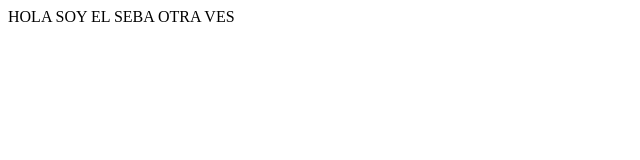
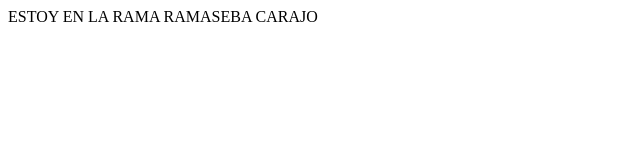
Before and after one commit to AraceliDC/Proyecto-3-API, a website: page index.html in a window 1280 px wide. Shown: the whole page, without its empty margins (0-640 px from the left). Drawn offline with nearby package versions, Linux system fonts and the light colour scheme; no server answers.

Commit message:
la queso

```diff
--- a/index.html
+++ b/index.html
@@ -7,7 +7,7 @@
 </head>
 <body>
     <div>
-        HOLA SOY EL SEBA OTRA VES
+        ESTOY EN LA RAMA RAMASEBA CARAJO
     </div>
 
 
```
